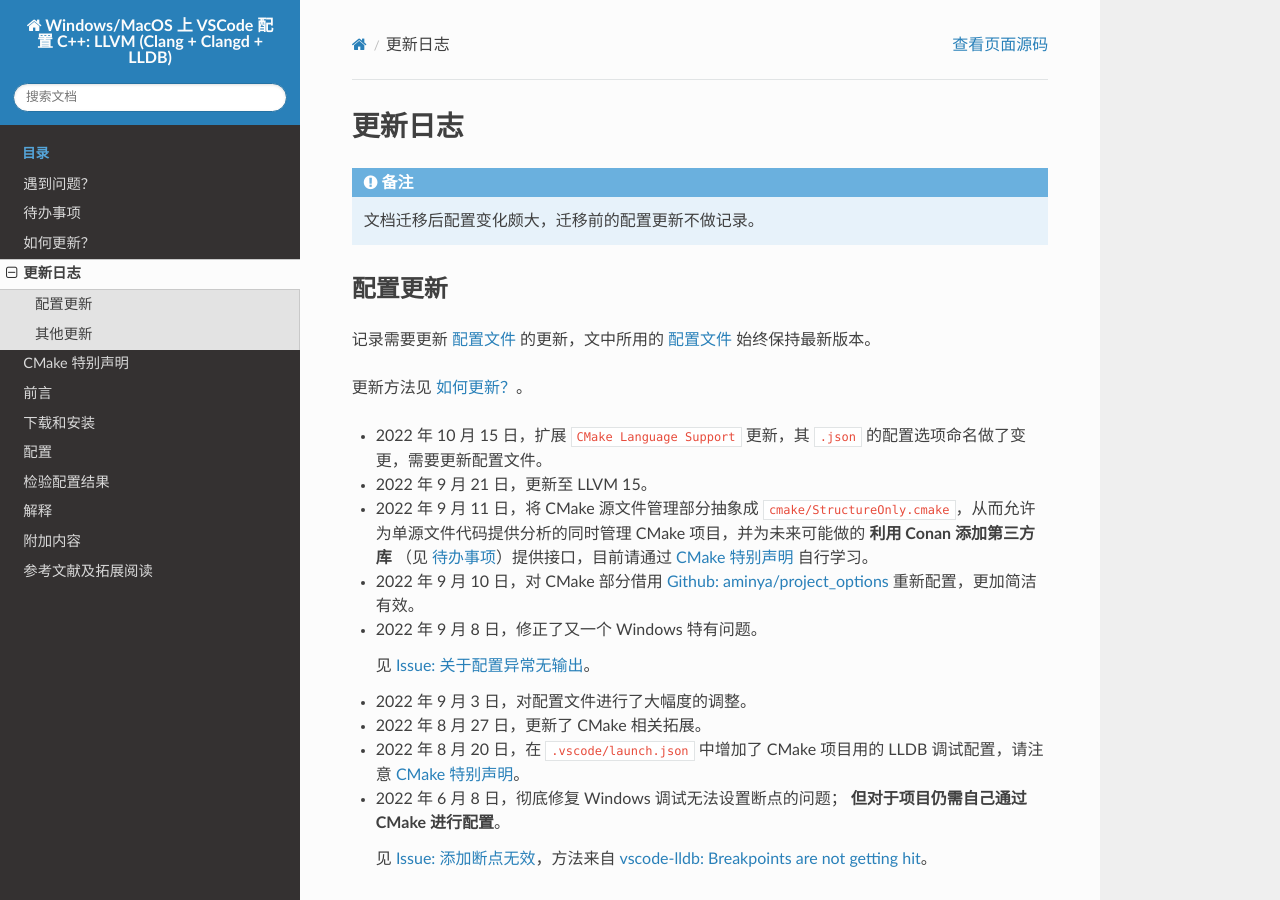
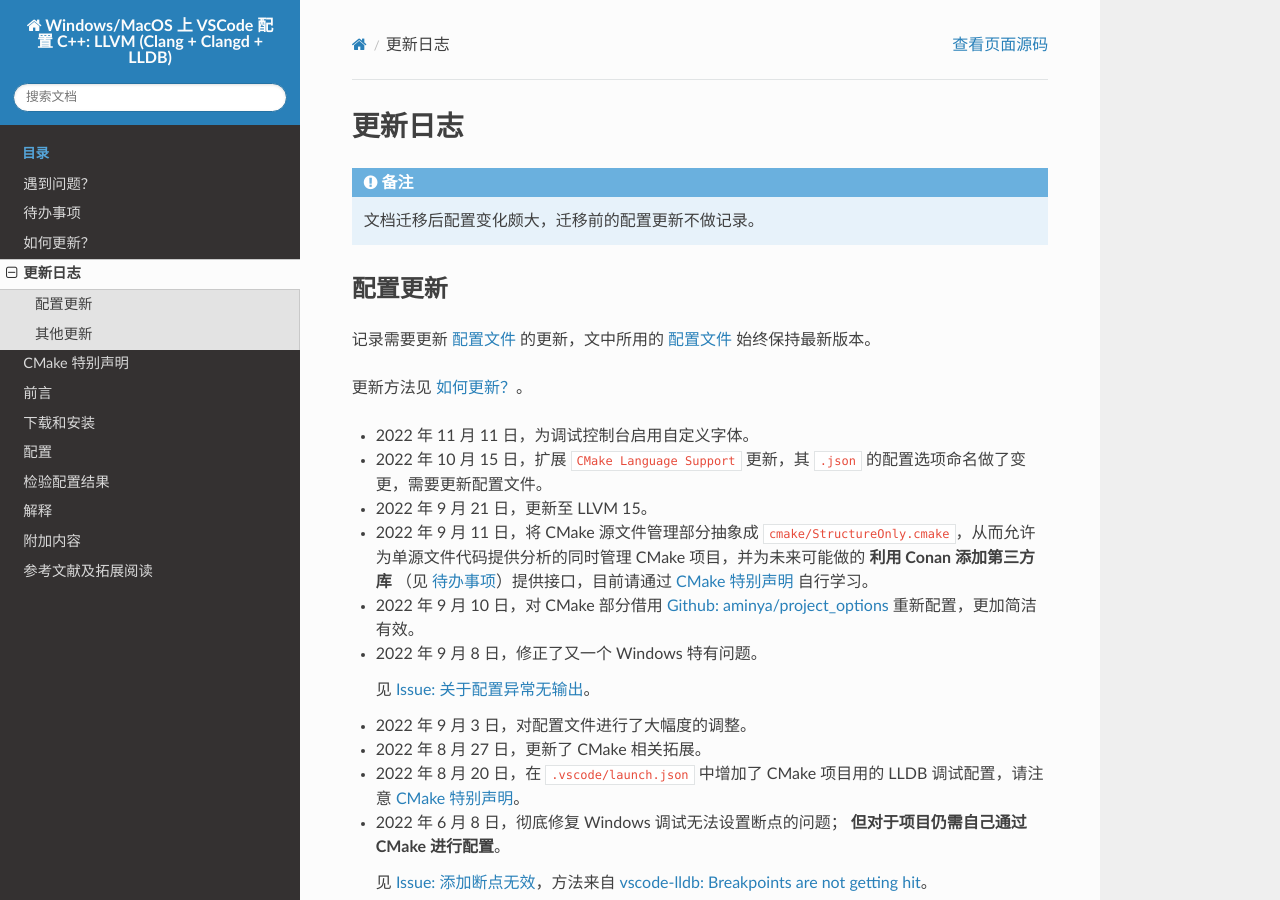
Before and after one commit to FeignClaims/vscode_cpp_starter, a Sphinx documentation site: the page built from docs/source/update_notes.rst, in a window 1280 px wide and 900 px high. Built offline with Sphinx 7.4.7 and the Read the Docs theme 2.0.0, drawn with Linux system fonts in a browser that asks for light colours.

Commit message:
为调试控制器启用自定义字体

```diff
--- a/docs/source/update_notes.rst
+++ b/docs/source/update_notes.rst
@@ -15,6 +15,7 @@
 
 更新方法见 :doc:`how_to_update`。
 
+- 2022 年 11 月 11 日，为调试控制台启用自定义字体。
 - 2022 年 10 月 15 日，扩展 ``CMake Language Support`` 更新，其 ``.json`` 的配置选项命名做了变更，需要更新配置文件。
 - 2022 年 9 月 21 日，更新至 LLVM 15。
 - 2022 年 9 月 11 日，将 CMake 源文件管理部分抽象成 ``cmake/StructureOnly.cmake``，从而允许为单源文件代码提供分析的同时管理 CMake 项目，并为未来可能做的 **利用 Conan 添加第三方库** （见 :doc:`todo`）提供接口，目前请通过 :doc:`special_announcement` 自行学习。
```
Also changed, not shown: 2 other files.
